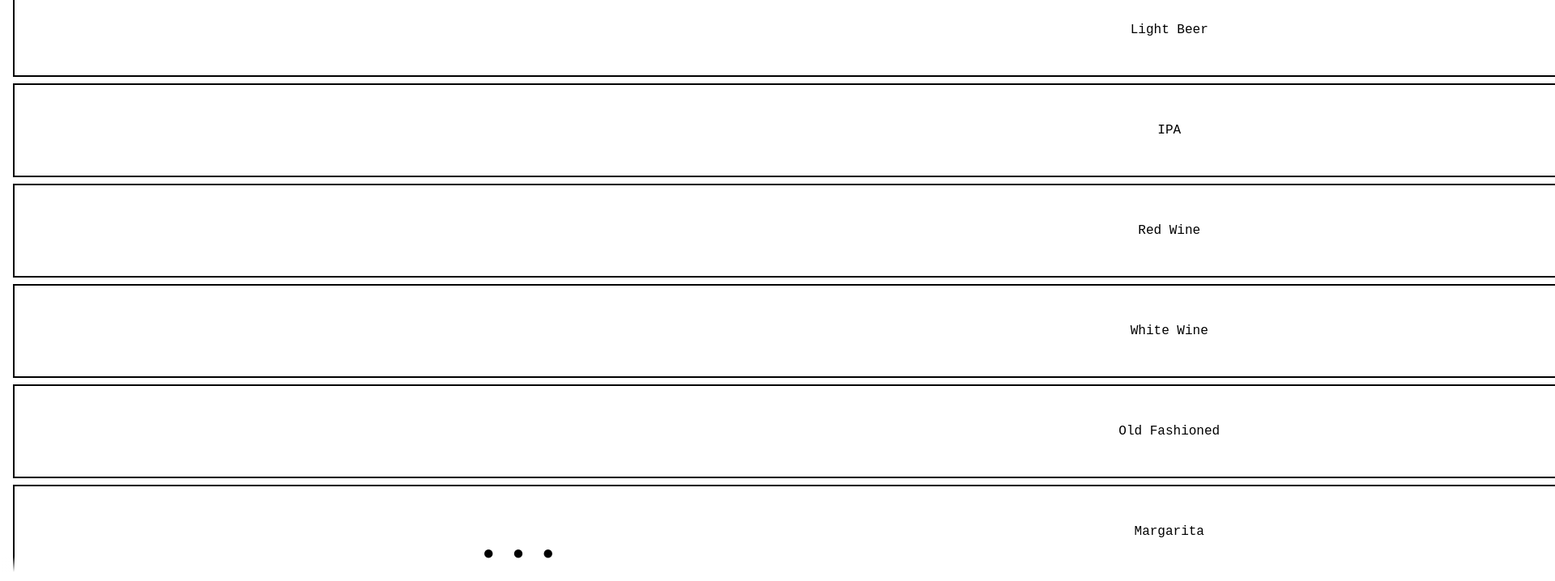
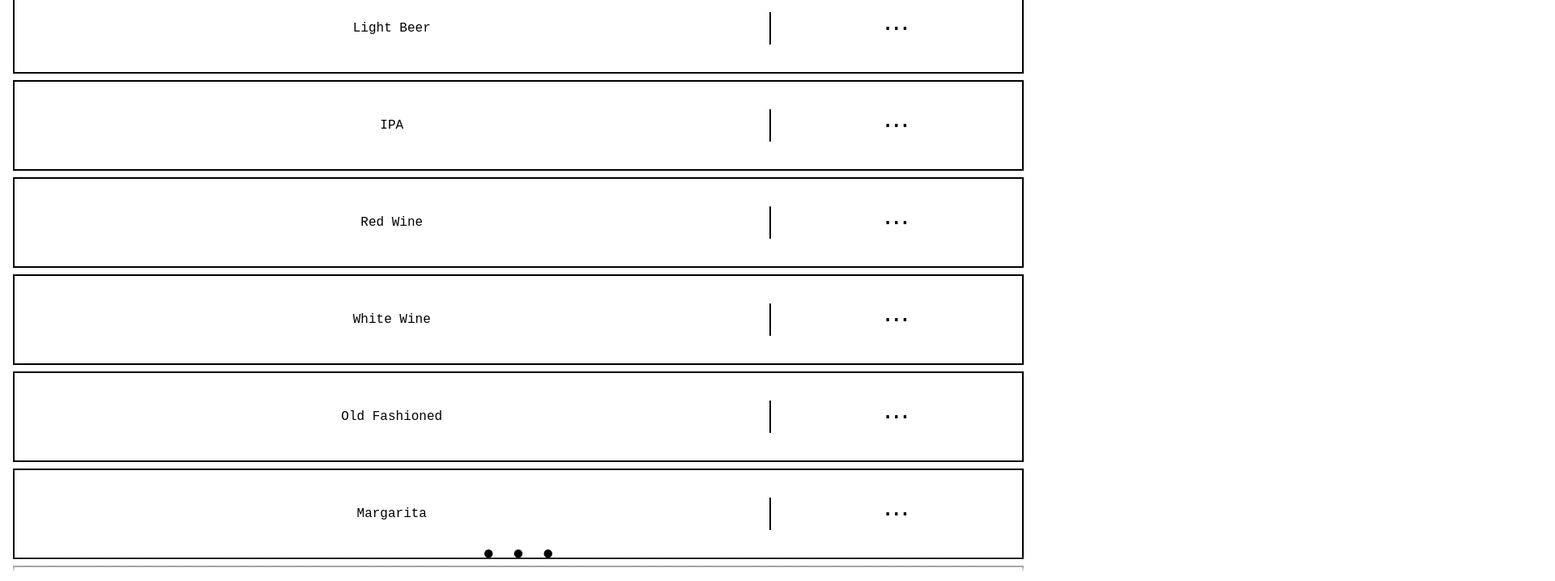
Before and after one commit to hollow-ping/consume, a plain HTML site: page index.html in a window 1280 px wide. Shown: the part 82-800 px from the top of the page at 81% size, 1920 px wide, since content can reach past the window. Drawn offline with Linux system fonts and the light colour scheme.

Commit message:
Update style.css

```diff
--- a/css/style.css
+++ b/css/style.css
@@ -11,16 +11,15 @@ h1 {
 
 #screens-wrapper {
   display: flex;
-  width: 300%;
   height: 100vh;
   transition: transform 0.3s ease;
 }
 
 .screen {
-  width: 100%;
+  width: 100vw;          /* each screen is exactly viewport-width */
   flex-shrink: 0;
+  box-sizing: border-box;
   padding-bottom: 40px;
-  box-sizing: border-box;
   position: relative;
 }
 
@@ -31,7 +30,21 @@ h1 {
   position: relative;
 }
 
+/* fade hint at bottom */
+.drink-buttons.scroll-fade::after {
+  content: "";
+  position: absolute;
+  bottom: 0;
+  left: 0;
+  height: 20px;
+  width: 100%;
+  background: linear-gradient(to bottom, transparent, white);
+  pointer-events: none;
+}
+
 .drink-btn {
+  width: 100%;           /* stretch edge-to-edge */
+  box-sizing: border-box;
   display: flex;
   align-items: center;
   justify-content: space-between;
@@ -59,17 +72,6 @@ h1 {
   justify-content: center;
   font-size: 2rem;
   user-select: none;
-}
-
-.scroll-fade::after {
-  content: "";
-  position: absolute;
-  bottom: 0;
-  left: 0;
-  height: 20px;
-  width: 100%;
-  background: linear-gradient(to bottom, transparent, white);
-  pointer-events: none;
 }
 
 .toast {
```
